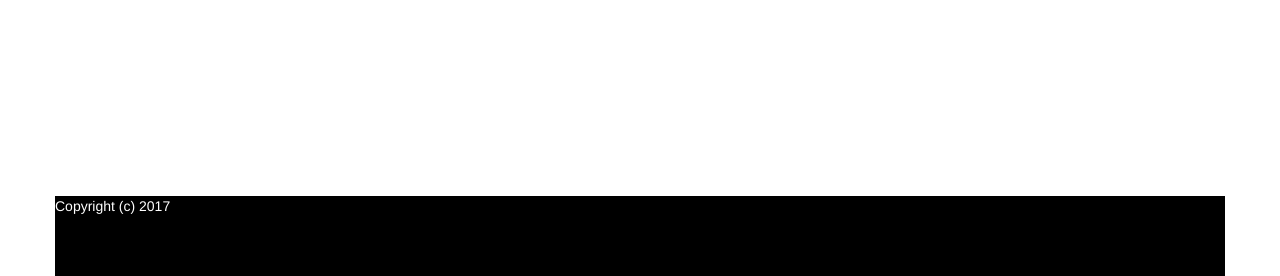
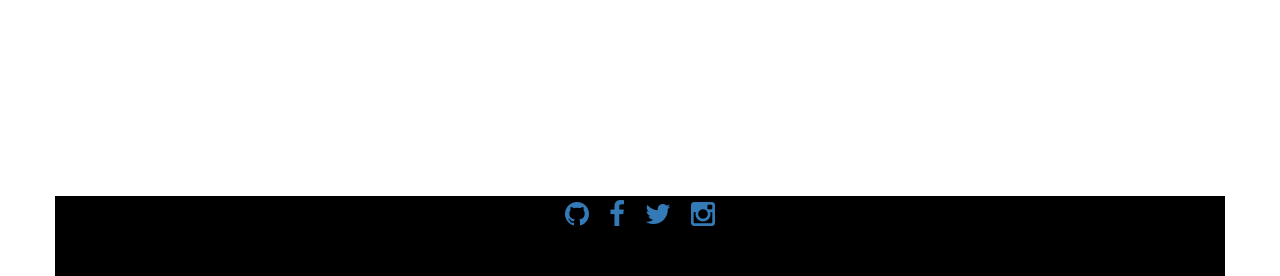
Before and after one commit to Code-Institute-Submissions/bike_builder, a Django app: page /forum/ in a window 1280 px wide. Shown: the part 586-862 px from the top of the page. Run offline with Django 3.2, Linux system fonts and the light colour scheme; data that the repository does not hold is empty; some libraries are stand-ins or nearby versions; some web fonts are replaced.

Commit message:
added social media icons and links to footer

```diff
--- a/templates/base.html
+++ b/templates/base.html
@@ -7,8 +7,8 @@
     <title>Bike Builder</title>
 {#    <link rel="stylesheet" href="https://maxcdn.bootstrapcdn.com/bootstrap/3.3.7/css/bootstrap.min.css">#}
     <link rel="stylesheet" href="https://maxcdn.bootstrapcdn.com/bootswatch/3.3.7/sandstone/bootstrap.min.css">
+    <link rel="stylesheet" href="{% static 'css/font-awesome-4.5.0/css/font-awesome.css' %}">
     <link rel="stylesheet" href="{% static 'css/style.css' %}">
-    <link rel="stylesheet" href="{% static 'css/font-awesome-4.5.0/css/font-awesome.css' %}">
     <script src="https://ajax.googleapis.com/ajax/libs/jquery/3.2.1/jquery.min.js"></script>
     <script src="https://maxcdn.bootstrapcdn.com/bootstrap/3.3.7/js/bootstrap.min.js"></script>
     <meta name="viewport" content="width=device-width, initial-scale=1.0">
@@ -51,7 +51,7 @@
         <!--if there are any error messages, display at the top of the screen-->
         {% if messages %}
             <div class="messages row">
-                <button id="closeButton">X</button>
+                <button id="closeButton">x</button>
                 {% for message in messages %}
                     <div{% if message.tags %} class="alert alert-{{ message.tags }}"{% endif %}>{{ message }}</div>
                 {% endfor %}
@@ -59,19 +59,26 @@
         {% endif %}
 
         <!--display child template-->
-{#        <div class="container" id="body-template">#}
         <div id="body-template" class="row">  <!--row class makes the content line up with the navbar-->
             {% block content %}
             {% endblock %}
         </div>
 
         <footer class="row">  <!--row class makes the content line up with navbar and child template-->
-            <p>Copyright (c) 2017</p>
+{#            <p class="float-left">Copyright (c) 2017</p>#}
+{#            <p class="float-right">Website and design: Jon Hill</p>#}
+            <div style="display: flex; justify-content: center;">
+                <a href="https://github.com/RandyMarsh288/bike_builder" target="_blank" style="margin: 5px 10px;"><i class="fa fa-github fa-2x" title="Github"></i></a>
+                <a href="https://en-gb.facebook.com/" target="_blank" style="margin: 5px 10px;"><i class="fa fa-facebook fa-2x" title="Facebook"></i></a>
+                <a href="https://twitter.com/" target="_blank" style="margin: 5px 10px;"><i class="fa fa-twitter fa-2x" title="Twitter"></i></a>
+                <a href="https://www.instagram.com/" target="_blank" style="margin: 5px 10px;"><i class="fa fa-instagram fa-2x" title="Instagram"></i></a>
+            </div>
         </footer>
 
     </div>
 <!--Link to script highlighting current navbar link-->
 <script type="text/javascript" src="{% static "js/nav_active.js" %}"></script>
+<!--Link to script for window close on message divs-->
 <script type="text/javascript" src="{% static "js/jquery_file.js" %}"></script>
 </body>
 
```
